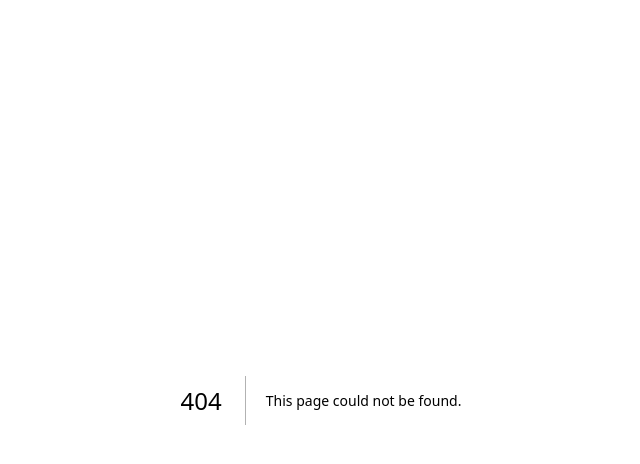
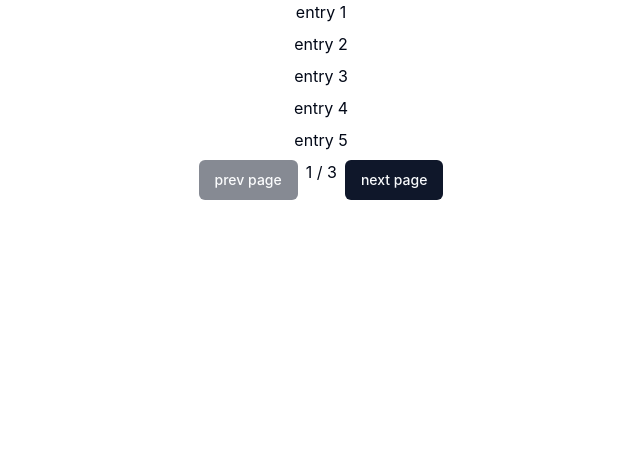
Before and after one commit to min33sky/server-pagination, a Next.js app: page /basic in a window 1280 px wide. Before the commit this address had no page. Shown: the top 464 px of the page, without its empty margins (319-959 px from the left). Built offline with nearby package versions, Linux system fonts and the light colour scheme; a web font is replaced by a local one.

Commit message:
feat: add getTrendingMovies action

```diff
--- a/package.json
+++ b/package.json
@@ -26,6 +26,7 @@
     "tailwind-merge": "^1.14.0",
     "tailwindcss": "3.3.3",
     "tailwindcss-animate": "^1.0.6",
-    "typescript": "5.1.6"
+    "typescript": "5.1.6",
+    "zod": "^3.21.4"
   }
 }
--- /dev/null
+++ b/src/actions/getTrendingMovies.ts
@@ -0,0 +1,22 @@
+import { TrendingMovies } from '@/types/movie';
+
+const url = 'https://api.themoviedb.org/3/trending/movie/week?language=ko';
+const options = {
+  method: 'GET',
+  headers: {
+    accept: 'application/json',
+    Authorization: `Bearer ${process.env.TMDB_READ_ACCESS_TOKEN}`,
+  },
+};
+
+/**
+ * 이 주의 트렌딩 영화 목록을 가져옵니다.
+ */
+export default async function getTrendingMovies(page: number = 1) {
+  console.log('#### URL: ', `${url}&page=${page}`);
+
+  return fetch(`${url}&page=${page}`, options)
+    .then((res) => res.json())
+    .then((json) => json as TrendingMovies)
+    .catch((err) => console.error('error:' + err));
+}
--- /dev/null
+++ b/src/app/basic/page.tsx
@@ -0,0 +1,48 @@
+import PaginationControls from '@/components/PaginationControls';
+
+const data = [
+  'entry 1',
+  'entry 2',
+  'entry 3',
+  'entry 4',
+  'entry 5',
+  'entry 6',
+  'entry 7',
+  'entry 8',
+  'entry 9',
+  'entry 10',
+  'entry 11',
+  'entry 12',
+  'entry 13',
+];
+
+export default function Home({
+  searchParams,
+}: {
+  searchParams: {
+    [key: string]: string | string[] | undefined;
+  };
+}) {
+  const page = searchParams['page'] ?? '1';
+  const perPage = searchParams['perPage'] ?? '5';
+
+  // mocked, skipped and limited in the real app
+  const start = (Number(page) - 1) * Number(perPage); // 0, 5, 10, 15, ...
+  const end = start + Number(perPage); // 5, 10, 15, 20, ...
+
+  const entries = data.slice(start, end);
+
+  return (
+    <div className="flex flex-col gap-2 items-center">
+      {entries.map((entry, index) => (
+        <div key={index}>{entry}</div>
+      ))}
+
+      <PaginationControls
+        total={data.length}
+        hasNextPage={end < data.length}
+        hasPrevPage={start > 0}
+      />
+    </div>
+  );
+}
--- a/src/app/page.tsx
+++ b/src/app/page.tsx
@@ -1,45 +1,45 @@
+import getTrendingMovies from '@/actions/getTrendingMovies';
 import PaginationControls from '@/components/PaginationControls';
-import { Button } from '@/components/ui/button';
 
-const data = [
-  'entry 1',
-  'entry 2',
-  'entry 3',
-  'entry 4',
-  'entry 5',
-  'entry 6',
-  'entry 7',
-  'entry 8',
-  'entry 9',
-  'entry 10',
-];
+export const dynamic = 'force-dynamic';
+export const revalidate = 0;
 
-export default function Home({
+export default async function Home({
   searchParams,
 }: {
   searchParams: {
     [key: string]: string | string[] | undefined;
   };
 }) {
+  // console.log('유행하는 영화들:', trendingMovies);
+
   const page = searchParams['page'] ?? '1';
-  const perPage = searchParams['perPage'] ?? '5';
+  const perPage = searchParams['perPage'] ?? '20';
+
+  console.log('페이지 ::::::::::::::: ', page);
 
   // mocked, skipped and limited in the real app
-  const start = (Number(page) - 1) * Number(perPage); // 0, 5, 10, 15, ...
-  const end = start + Number(perPage); // 5, 10, 15, 20, ...
+  const start = (Number(page) - 1) * Number(perPage); // 0, 20, 40, 60, ...
+  const end = start + Number(perPage); // 20, 40, 60, 80, ...
 
-  const entries = data.slice(start, end);
+  const trendingMovies = await getTrendingMovies(Number(page));
+
+  if (!trendingMovies) return <div>로딩중...</div>;
 
   return (
     <div className="flex flex-col gap-2 items-center">
-      {entries.map((entry, index) => (
-        <div key={index}>{entry}</div>
-      ))}
-
       <PaginationControls
-        hasNextPage={end < data.length}
+        total={trendingMovies.total_results}
+        hasNextPage={end < trendingMovies.total_results}
         hasPrevPage={start > 0}
       />
+
+      {trendingMovies?.results?.map((movie, index) => (
+        <div key={index}>
+          {movie.title}
+          <img src={`https://image.tmdb.org/t/p/w500${movie.poster_path}`} />
+        </div>
+      ))}
     </div>
   );
 }
--- a/src/components/PaginationControls.tsx
+++ b/src/components/PaginationControls.tsx
@@ -5,11 +5,13 @@ import { useRouter, useSearchParams } from 'next/navigation';
 import { Button } from './ui/button';
 
 interface Props {
+  total: number;
   hasNextPage: boolean;
   hasPrevPage: boolean;
 }
 
 export default function PaginationControls({
+  total,
   hasNextPage,
   hasPrevPage,
 }: Props) {
@@ -22,7 +24,6 @@ export default function PaginationControls({
   return (
     <div className="flex gap-2">
       <Button
-        className="bg-blue-500 text-white p-1"
         disabled={!hasPrevPage}
         onClick={() => {
           router.push(`/?page=${Number(page) - 1}&per_page=${per_page}`);
@@ -32,11 +33,10 @@ export default function PaginationControls({
       </Button>
 
       <div>
-        {page} / {Math.ceil(10 / Number(per_page))}
+        {page} / {Math.ceil(total / Number(per_page))}
       </div>
 
       <Button
-        className="bg-blue-500 text-white p-1"
         disabled={!hasNextPage}
         onClick={() => {
           router.push(`/?page=${Number(page) + 1}&per_page=${per_page}`);
--- /dev/null
+++ b/src/lib/environment.ts
@@ -0,0 +1,14 @@
+import { decl } from 'postcss';
+import { z } from 'zod';
+
+const Environment = z.object({
+  TMDB_READ_ACCESS_TOKEN: z.string(),
+});
+
+export type Environment = z.infer<typeof Environment>;
+
+declare global {
+  namespace NodeJS {
+    interface ProcessEnv extends Environment {}
+  }
+}
--- /dev/null
+++ b/src/types/movie.ts
@@ -0,0 +1,26 @@
+// Generated by https://quicktype.io
+
+export interface TrendingMovies {
+  page: number;
+  results: Movie[];
+  total_pages: number;
+  total_results: number;
+}
+
+export interface Movie {
+  adult: boolean;
+  backdrop_path: string;
+  id: number;
+  title: string;
+  original_language: string;
+  original_title: string;
+  overview: string;
+  poster_path: string;
+  media_type: string;
+  genre_ids: number[];
+  popularity: number;
+  release_date: Date;
+  video: boolean;
+  vote_average: number;
+  vote_count: number;
+}
```
Also changed, not shown: 2 other files (tests, documents, lock files or other folders).
